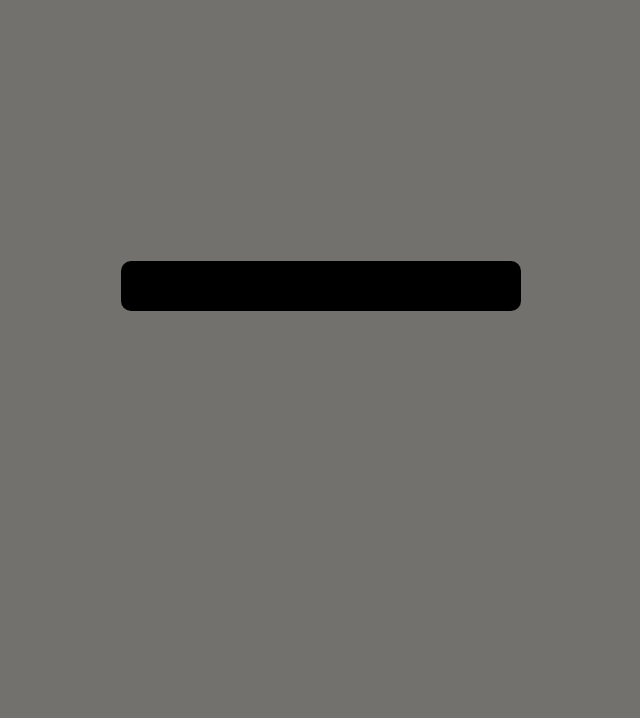
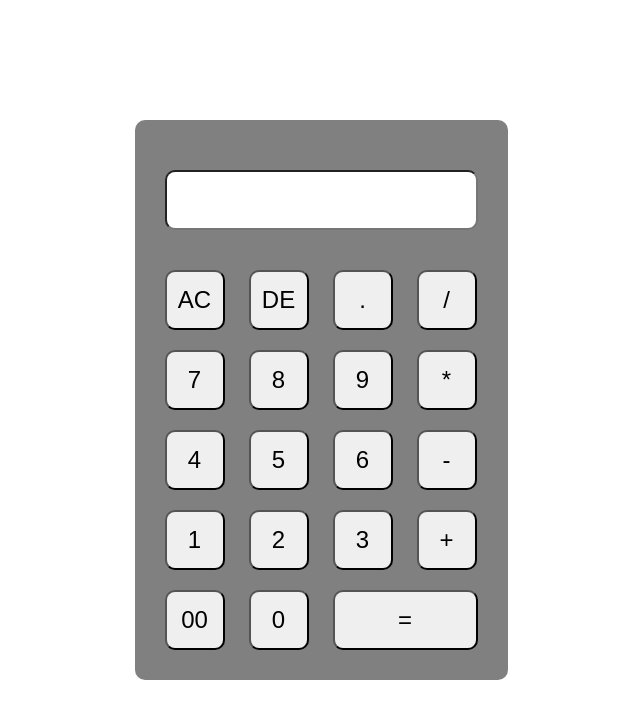
Before and after one commit to ashlee21salinas/calculator, a plain HTML site: page index.html in a window 1280 px wide. Shown: the whole page, without its empty margins (319-959 px from the left). Drawn offline with Linux system fonts and the light colour scheme.

Commit message:
just add any colors

```diff
--- a/index.css
+++ b/index.css
@@ -1,14 +1,51 @@
-body {
-    background-color: #73716E;
+* {
+    margin: 0;
+    padding: 0;
+    box-sizing: border-box;
+}
+
+.container {
+    width: 100%;
+    height: 100vh;
     display: flex;
     align-items: center;
     justify-content: center;
 }
 
-.container {
-    background-color: black;
-    padding: 25px;
-    width: 350px;
+.calculator {
+    background-color: grey;
+    padding: 20px;
     border-radius: 10px;
-    margin-top: 20%;
 }
+
+/* use this for the actual squares---change sizes/ colors */
+.calculator form input {
+    border-radius: 0;
+    outline: 0;
+    width: 60px;
+    height: 60px;
+    border-radius: 10px;
+    font-size: 1.5rem;
+    margin: 10px;
+}
+
+form .answer {
+    display: flex;
+    justify-content: flex-end;
+    margin: 20px 0;
+
+}
+
+/* the actual answer input */
+form .answer input {
+    text-align: right;
+    flex: 1;
+    font-size: 2rem;
+
+}
+
+/* equal sign */
+
+form input.equal {
+    width: 145px;
+}
--- a/index.html
+++ b/index.html
@@ -7,8 +7,52 @@
     <title>Document</title>
 </head>
 <body>
-    <div class="container">
+  <div class="container">
+    <div class="calculator">
+        <form>
+            <!-- text box at top -->
+            <div class="answer">
+                <input type="text" name="display">
+            </div>
 
+<!-- onclick has display.value because the input's name is display and the input for the buttons name has a value -->
+
+            <div> <!-- first row -->
+               <input type="button" value="AC" onclick="display.value = '' ">
+               <input type="button" value="DE" onclick="display.value =  display.value.toString().slice(0,-1)">
+               <input type="button" value="." onclick="display.value += '.' ">
+               <input type="button" value="/" onclick="display.value += '/' ">
+            </div>
+
+            <div> <!-- second row -->
+                <input type="button" value="7" onclick="display.value += '7' ">
+                <input type="button" value="8" onclick="display.value += '8' ">
+                <input type="button" value="9" onclick="display.value += '9' ">
+                <input type="button" value="*" onclick="display.value += '*' ">
+             </div>
+
+             <div> <!-- third row -->
+                <input type="button" value="4" onclick="display.value += '4' ">
+                <input type="button" value="5" onclick="display.value += '5' ">
+                <input type="button" value="6" onclick="display.value += '6' ">
+                <input type="button" value="-" onclick="display.value += '-' ">
+             </div>
+
+             <div> <!-- fourth row -->
+                <input type="button" value="1" onclick="display.value += '1' ">
+                <input type="button" value="2" onclick="display.value += '2' ">
+                <input type="button" value="3" onclick="display.value += '3' ">
+                <input type="button" value="+" onclick="display.value += '+' ">
+             </div>
+
+             <div> <!-- fifth row -->
+                <input type="button" value="00" onclick="display.value += '00' ">
+                <input type="button" value="0" onclick="display.value += '0' ">
+                <input type="button" value="=" onclick="display.value = eval(display.value)" class="equal">
+                <!-- the = has to evaluate the display and value -->
+             </div>
+        </form>
     </div>
+  </div>
 </body>
 </html>
```
